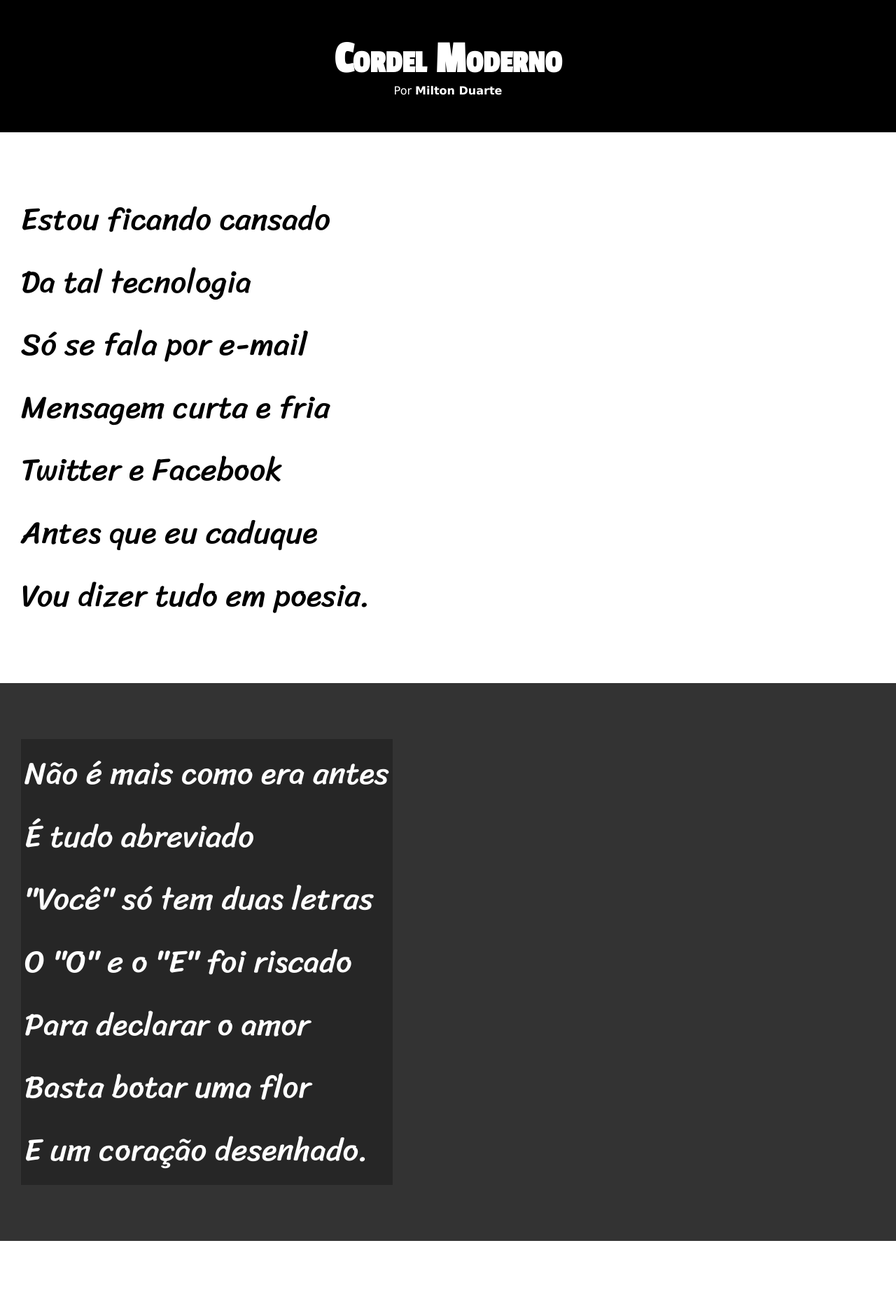
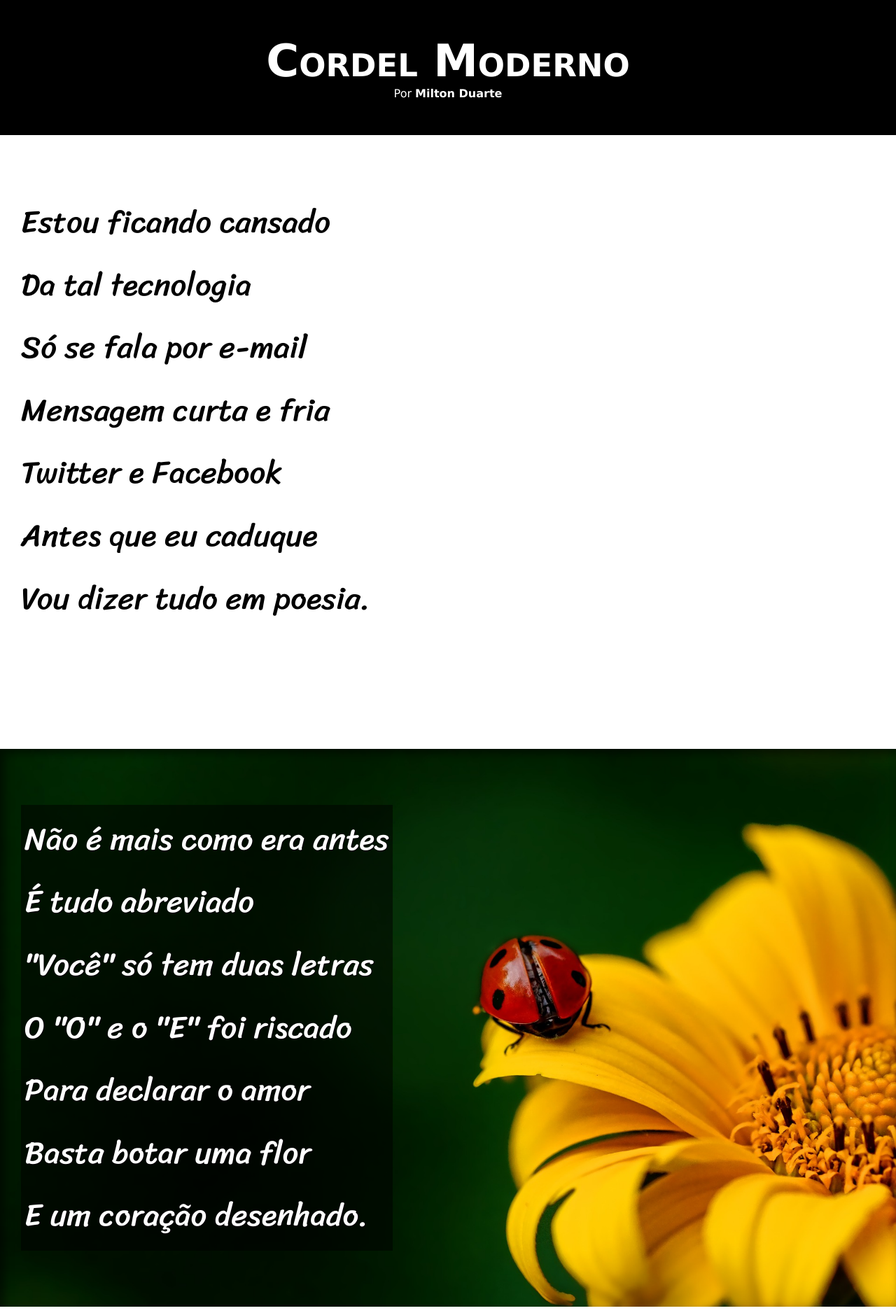
Before and after one commit to herellydjayson/html-css, a plain HTML site: page desafios/ds012/index.html in a window 1280 px wide. Shown: the top 1876 px of the page at 70% size. Drawn offline with Linux system fonts and the light colour scheme.

Commit message:
atualizei CSS

```diff
--- a/desafios/ds012/estilo/style.css
+++ b/desafios/ds012/estilo/style.css
@@ -31,8 +31,7 @@ header {
 header > h1 {
     padding-top: 50px;
     font-variant: small-caps;
-    font-family: var(--fonte2);
-    font-size: 5vw;
+    font-size: 4em;
 }
 
 header > p {
@@ -58,6 +57,10 @@ section {
     font-size: 3.5vw;
 }
 
+section > p {
+    padding-bottom: 2em;
+}
+
 section.normal {
     background-color: white;
     color: black;
@@ -66,12 +69,26 @@ section.normal {
 section.imagem {
     background-color: rgb(51, 51, 51);
     color: white;
+    box-shadow: inset 6px 6px 13px 0px rgba(0, 0, 0, 0.562);
+    background-size: cover;
+    background-attachment: fixed;
 }
 
 section.imagem > p {
     display: inline-block;
     padding: 5px;
-    background-color: rgba(0, 0, 0, 0.253);
+    background-color: rgba(0, 0, 0, 0.514);
+    text-shadow: 1px 1px 0px black;
+}
+
+section#img01 {
+    background-image: url('../imagens/background001.jpg');
+    background-position: right center;
+}
+
+section#img02 {
+    background-image: url('../imagens/background002.jpg');
+    background-position: right center;
 }
 
 footer {
--- a/desafios/ds012/index.html
+++ b/desafios/ds012/index.html
@@ -31,7 +31,7 @@
 
 
 
-        <section class="imagem">
+        <section class="imagem"id="img01">
             <p>
                 Não é mais como era antes <br>
                 É tudo abreviado <br>
@@ -65,7 +65,7 @@
             </p>
         </section>
 
-        <section class="imagem">
+        <section class="imagem" id="img02">
             <p>
                 Tenho saudade das cartas <br>
                 Escritas com a própria mão <br>
@@ -75,7 +75,7 @@
                 Era texto de verdade <br>
                 Nas linhas do coração.
             </p>
-        </section>]
+        </section>
 
         <section class="normal">
             <p>
```
